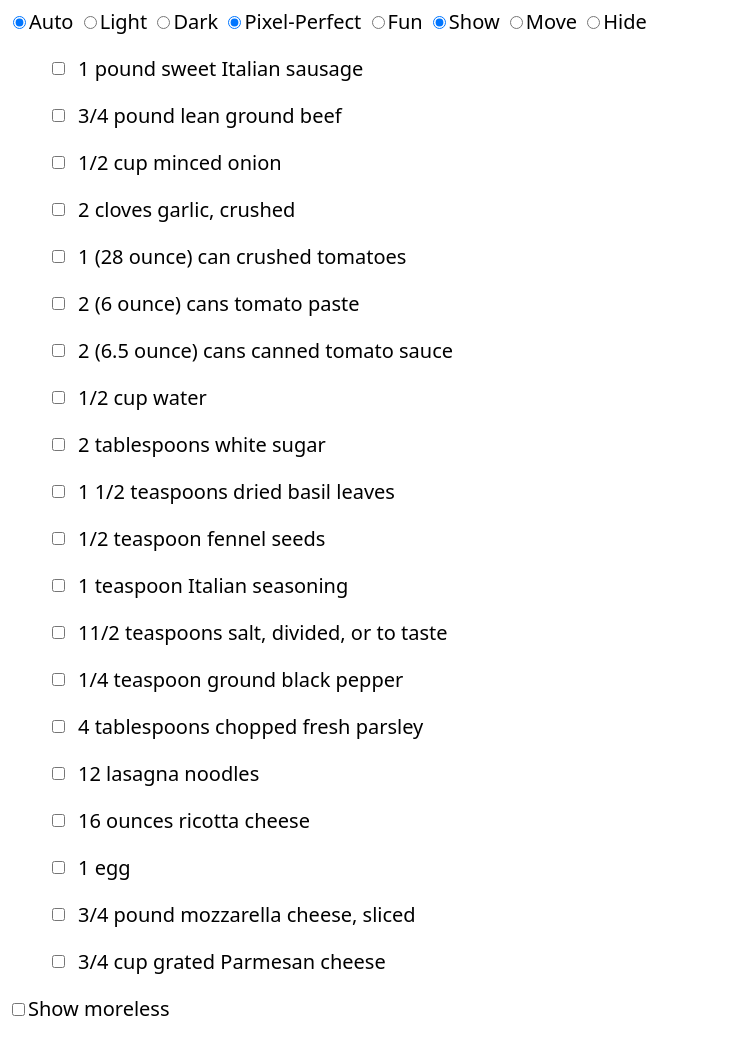
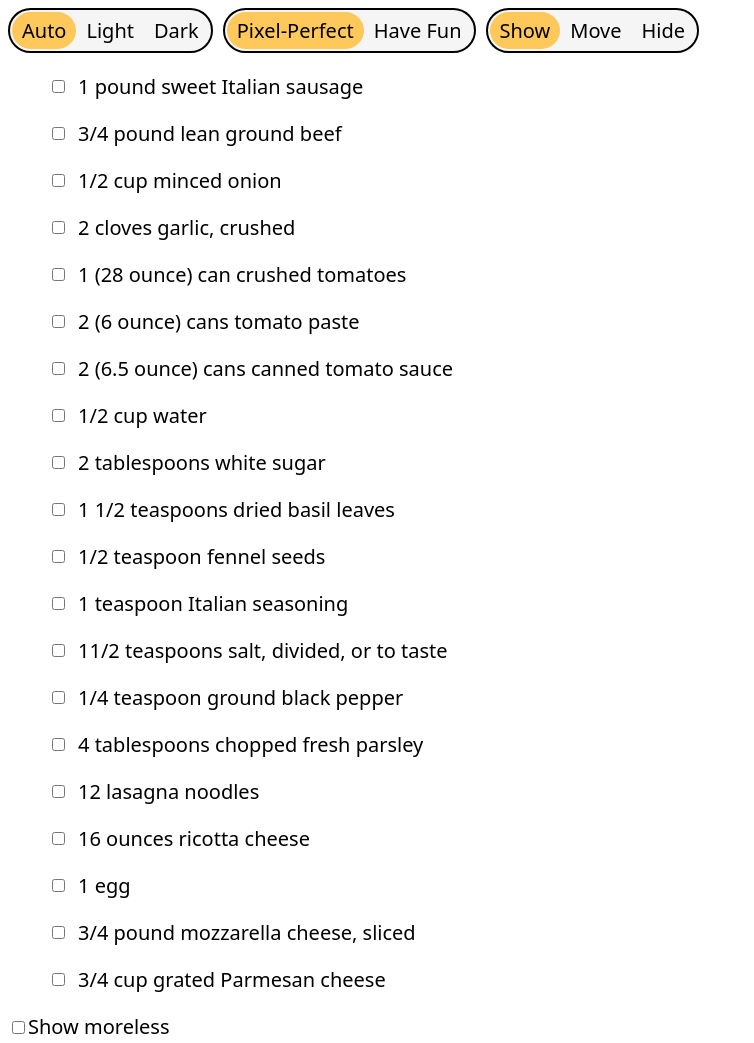
Before and after one commit to scottkellum/Kagi-FE-Demo-Project, a plain HTML site: page task-1/index.html in a window 1280 px wide. Shown: the whole page, without its empty margins (0-754 px from the left). Drawn offline with Linux system fonts and the light colour scheme.

Commit message:
Basic styling for settings

```diff
--- a/task-1/index.html
+++ b/task-1/index.html
@@ -6,6 +6,10 @@
   <title>Kagi Exercise 1</title>
   <style>
     html {
+      --background: #fff;
+      --background-alt: #f5f5f5;
+      --foreground: #000;
+      --foreground-alt: #000;
       --brand-color: #ffc85a;
 
       font-family: system-ui;
@@ -32,6 +36,33 @@
     :has(#hide:checked) li:has(:checked) {
       display: none;
     }
+
+    nav {
+      display: flex;
+      gap: 0.5rem;
+      margin-bottom: 1rem;
+    }
+
+    radiogroup {
+      display: flex;
+      background-color: var(--background-alt);
+      width: max-content;
+      border-radius: 3rem;
+      padding: 2px;
+      border: 2px solid var(--foreground);
+    }
+    input[type="radio"] {
+      display: none;
+    }
+    input[type="radio"] + label {
+      cursor: pointer;
+      padding: 0.25rem 0.5rem;
+      border-radius: 3rem;
+      transition: background-color 0.2s ease-in-out;
+    }
+    input[type="radio"]:checked + label {
+      background-color: var(--brand-color);
+    }
   </style>
 </head>
 <body>
@@ -46,7 +77,7 @@
 
     <radiogroup>
       <input type="radio" name="style" id="perfect" value="perfect" checked><label for="perfect">Pixel-Perfect</label>
-      <input type="radio" name="style" id="fun" value="fun"><label for="fun">Fun</label>
+      <input type="radio" name="style" id="fun" value="fun"><label for="fun">Have Fun</label>
     </radiogroup>
 
     <!-- Add toggle to show, move, or hide completed items -->
```
